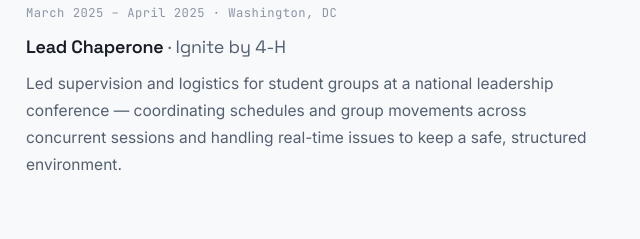
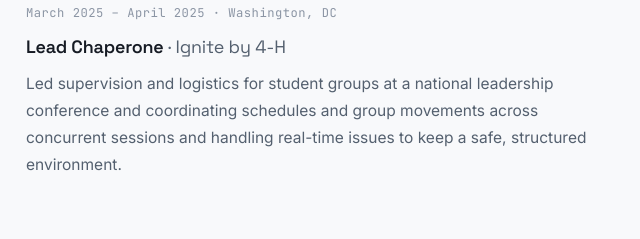
Before and after one commit to shahwjam/shahwjam.github.io, a plain HTML site: page index.html in a window 1280 px wide. Shown: the part 2657-2896 px from the top of the page, 322-962 px from the left. Drawn offline with Linux system fonts and the light colour scheme.

Commit message:
Update meta description and entry paragraph

```diff
--- a/index.html
+++ b/index.html
@@ -5,7 +5,7 @@
 <meta name="viewport" content="width=device-width, initial-scale=1.0" />
 <meta name="color-scheme" content="light dark" />
 <title>Shahwan Alchomer — Computer Science Student</title>
-<meta name="description" content="Shahwan Alchomer — Computer Science student and backend software engineer." />
+<meta name="description" content="Shahwan Alchomer — Computer Science student and backend engineer." />
 <link rel="preconnect" href="https://fonts.googleapis.com" />
 <link rel="preconnect" href="https://fonts.gstatic.com" crossorigin />
 <link href="https://fonts.googleapis.com/css2?family=Space+Grotesk:wght@400;500;600;700&family=Inter:wght@400;500&family=JetBrains+Mono:wght@400;500&display=swap" rel="stylesheet" />
@@ -226,7 +226,7 @@
     <div class="entry">
       <div class="meta">March 2025 – April 2025 · Washington, DC</div>
       <h3>Lead Chaperone <span class="org">· Ignite by 4-H</span></h3>
-      <p>Led supervision and logistics for student groups at a national leadership conference — coordinating schedules and group movements across concurrent sessions and handling real-time issues to keep a safe, structured environment.</p>
+      <p>Led supervision and logistics for student groups at a national leadership conference and coordinating schedules and group movements across concurrent sessions and handling real-time issues to keep a safe, structured environment.</p>
     </div>
   </section>
 
```
